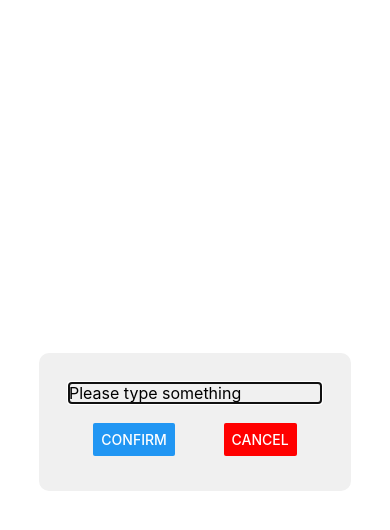
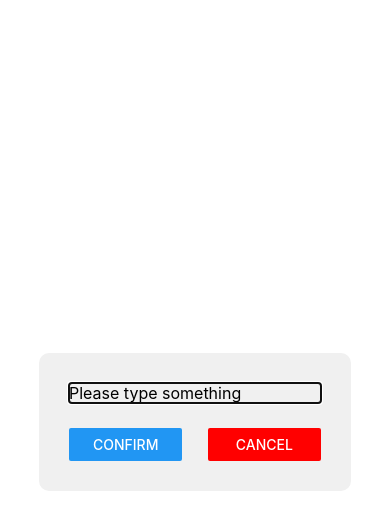
Before and after one commit to Gnblink0/gina_mobile, a React Native app: screen / in a window 390 px wide. Both pictures are taken after a click on the button "ADD A GOAL". Shown: the top 530 px of the page. Built offline with nearby package versions, Linux system fonts and the light colour scheme.

Commit message:
Use flexDirection property to layout the two <Button>s horizontally in Input.tsx.

```diff
--- a/components/Input.tsx
+++ b/components/Input.tsx
@@ -65,15 +65,19 @@ export default function Input({ autoFocus, onInput, onCancel, visible }: InputPr
             </Text>
           )}
           <View style={styles.buttonContainer}>
+            <View style={styles.button}>
               <Button
                 title="Confirm"
                 onPress={handleConfirm}
             />
+            </View>
+            <View style={styles.button}>
               <Button
                 title="Cancel"
                 onPress={handleCancel}
                 color="red"
               />
+            </View>
           </View>
         </View>
       </View>
@@ -112,12 +116,11 @@ const styles = StyleSheet.create({
   },
   buttonContainer: {
     flexDirection: 'row',
-    justifyContent: 'space-around',
+    justifyContent: 'space-between',
     width: '100%',
-    marginTop: 5,
-    marginBottom: 5,
+    marginTop: 10,
   },
   button: {
-    width: '40%',  // 每个按钮占40%宽度
+    width: '45%',
   },
 });
```
Lines whose indentation alone changed are shown as unchanged.
